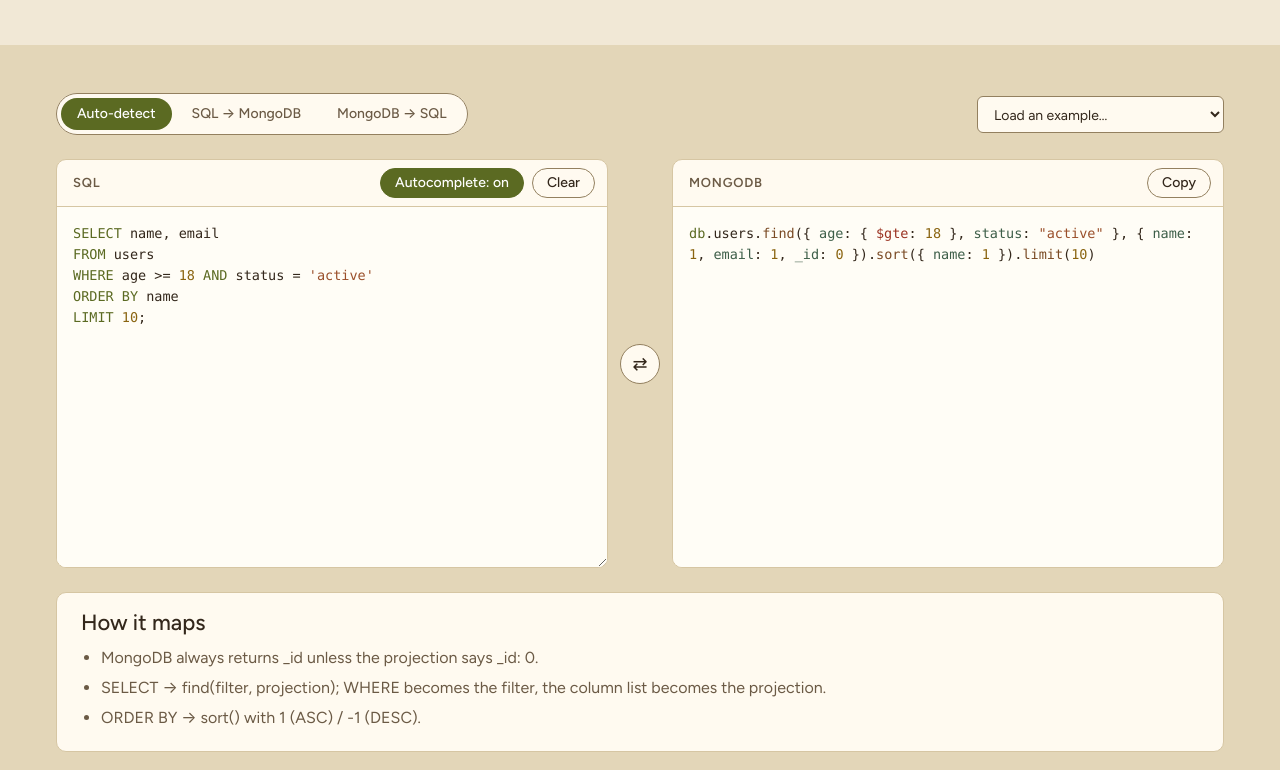
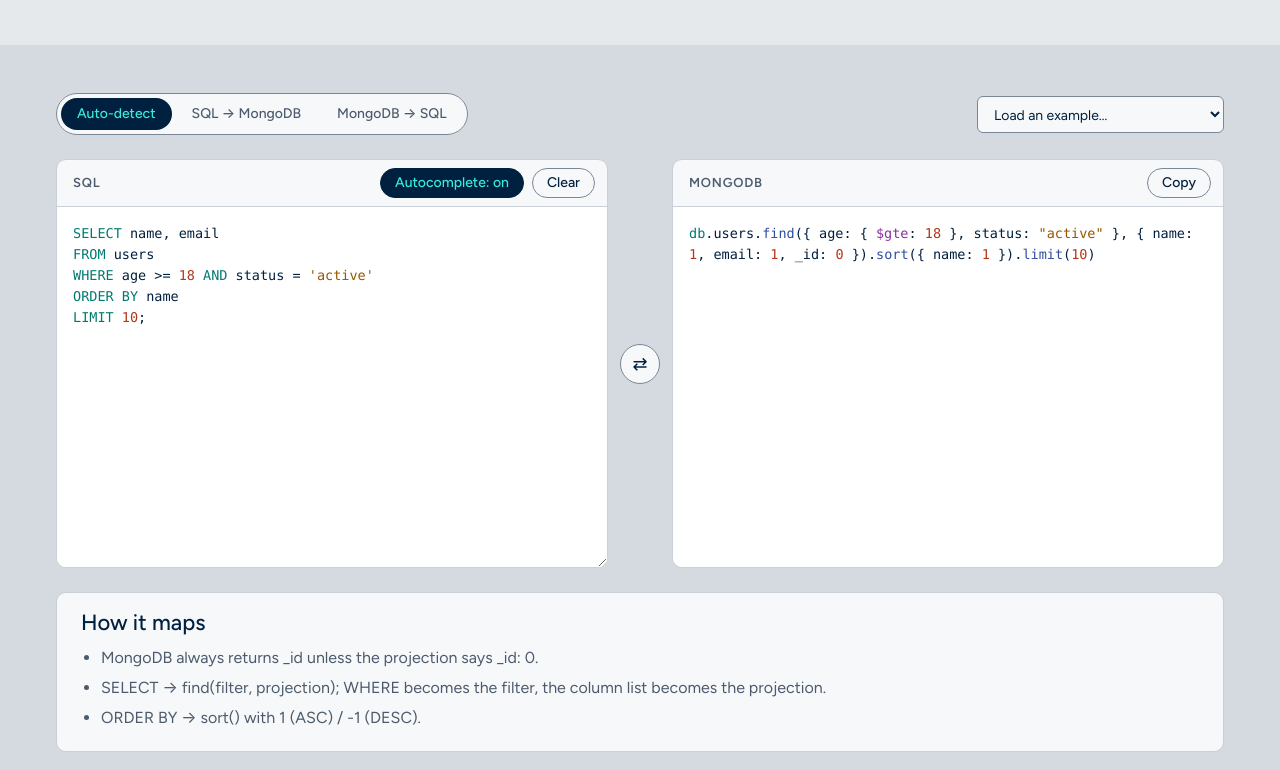
Before and after one commit to AlonKtz/DataTranslator, a plain HTML site: page index.html in a window 1280 px wide. Shown: the part 243-1013 px from the top of the page. Drawn offline with Linux system fonts and the light colour scheme.

Commit message:
Switch to the mint, navy, gray and graphite palette
- Light: Soft Gray page, Core Navy text and buttons with Neon Mint labels
- Dark: Graphite Black header, Core Navy workspace, Neon Mint accent
- Syntax colors retuned for both themes

Co-Authored-By: Claude Opus 5.5 <noreply@anthropic.com>

```diff
--- a/css/style.css
+++ b/css/style.css
@@ -1,26 +1,26 @@
-/* (No)SQLearn — pill buttons, tinted bands; olive and brown fall palette in both themes */
+/* (No)SQLearn — pill buttons, tinted bands; palette: Neon Mint #36ECDE, Core Navy #00203F, Soft Gray #E6E9EC, Graphite Black #2F2F2F */
 @import url("https://fonts.googleapis.com/css2?family=Figtree:wght@400;500;600&display=swap");
 
 :root {
-  --bg: #f1e8d6;
-  --surface: #fffaf0;
-  --band: #e3d6b8;
-  --code-bg: #fffdf6;
-  --text: #33271b;
-  --muted: #6b5a45;
-  --border: #d6c6a3;
-  --border-strong: #93805f;
-  --accent: #5b6a22;
-  --accent-text: #ffffff;
-  --error-bg: #f6dccf;
-  --error-text: #8c2410;
-  --syn-kw: #5b6a22;
-  --syn-fn: #7a4a24;
-  --syn-str: #9a4f2a;
-  --syn-num: #8a6410;
-  --syn-op: #9b3322;
-  --syn-key: #3d5e48;
-  --syn-com: #968670;
+  --bg: #e6e9ec;
+  --surface: #f7f8f9;
+  --band: #d4dae0;
+  --code-bg: #ffffff;
+  --text: #00203f;
+  --muted: #4b5b6d;
+  --border: #c9d0d7;
+  --border-strong: #7a8795;
+  --accent: #00203f;
+  --accent-text: #36ecde;
+  --error-bg: #fbe3e3;
+  --error-text: #9b1c1c;
+  --syn-kw: #007a71;
+  --syn-fn: #2f4ea3;
+  --syn-str: #965600;
+  --syn-num: #b3361b;
+  --syn-op: #8a2f9e;
+  --syn-key: #00203f;
+  --syn-com: #7a8795;
 
   --space-xs: 4px; --space-sm: 8px; --space-md: 12px; --space-lg: 16px;
   --space-xl: 24px; --space-2xl: 32px; --space-3xl: 48px; --space-4xl: 80px;
@@ -33,48 +33,48 @@
 
 @media (prefers-color-scheme: dark) {
   :root:not([data-theme="light"]) {
-      --bg: #1a1511;
-      --surface: #231c16;
-      --band: #2c241c;
-      --code-bg: #1e1813;
-      --text: #efe6d6;
-      --muted: #b2a089;
-      --border: #3e3328;
-      --border-strong: #7f6c56;
-      --accent: #b9c46c;
-      --accent-text: #1d2108;
-      --error-bg: #3a1f17;
-      --error-text: #ffb9a1;
-      --syn-kw: #b9c46c;
-      --syn-fn: #e3a86b;
-      --syn-str: #dd9372;
-      --syn-num: #e9c873;
-      --syn-op: #f28a6b;
-      --syn-key: #9fc7a8;
-      --syn-com: #8a7a66;
+      --bg: #2f2f2f;
+      --surface: #002a52;
+      --band: #00203f;
+      --code-bg: #001a33;
+      --text: #e6e9ec;
+      --muted: #9fb0c2;
+      --border: #1c4068;
+      --border-strong: #5f7d9c;
+      --accent: #36ecde;
+      --accent-text: #00203f;
+      --error-bg: #4a1d24;
+      --error-text: #ffb4b0;
+      --syn-kw: #36ecde;
+      --syn-fn: #c3a6ff;
+      --syn-str: #ffd479;
+      --syn-num: #ffab70;
+      --syn-op: #ff8fc8;
+      --syn-key: #a6d8ff;
+      --syn-com: #7590ab;
       color-scheme: dark;
     }
 }
 :root[data-theme="dark"] {
-    --bg: #1a1511;
-    --surface: #231c16;
-    --band: #2c241c;
-    --code-bg: #1e1813;
-    --text: #efe6d6;
-    --muted: #b2a089;
-    --border: #3e3328;
-    --border-strong: #7f6c56;
-    --accent: #b9c46c;
-    --accent-text: #1d2108;
-    --error-bg: #3a1f17;
-    --error-text: #ffb9a1;
-    --syn-kw: #b9c46c;
-    --syn-fn: #e3a86b;
-    --syn-str: #dd9372;
-    --syn-num: #e9c873;
-    --syn-op: #f28a6b;
-    --syn-key: #9fc7a8;
-    --syn-com: #8a7a66;
+    --bg: #2f2f2f;
+    --surface: #002a52;
+    --band: #00203f;
+    --code-bg: #001a33;
+    --text: #e6e9ec;
+    --muted: #9fb0c2;
+    --border: #1c4068;
+    --border-strong: #5f7d9c;
+    --accent: #36ecde;
+    --accent-text: #00203f;
+    --error-bg: #4a1d24;
+    --error-text: #ffb4b0;
+    --syn-kw: #36ecde;
+    --syn-fn: #c3a6ff;
+    --syn-str: #ffd479;
+    --syn-num: #ffab70;
+    --syn-op: #ff8fc8;
+    --syn-key: #a6d8ff;
+    --syn-com: #7590ab;
     color-scheme: dark;
 }
 
```
